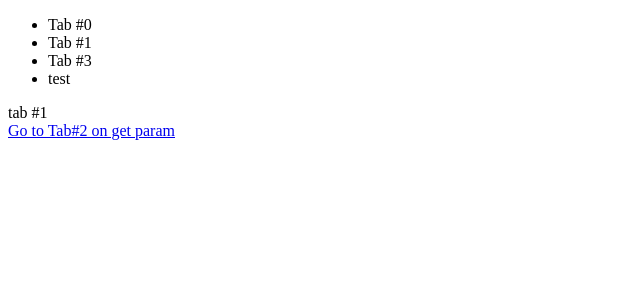
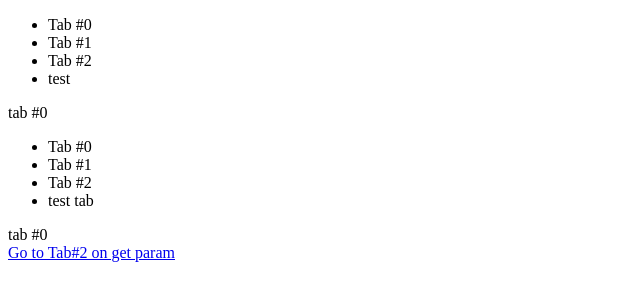
Before and after one commit to fatihgvn/tabPages, a plain HTML site: page tabPage.html in a window 1280 px wide. Shown: the whole page, without its empty margins (0-640 px from the left). Drawn offline with Linux system fonts and the light colour scheme.

Commit message:
fixed init function bugs

```diff
--- a/js/tabPage.js
+++ b/js/tabPage.js
@@ -8,7 +8,7 @@ var tabPage = function(selector){
         defaultTab: 0,
         getSource: "tab"
     };
-
+    var initComplate = false;
     var _this = this;
     this.datas.tp = document.querySelector(selector);
     this.datas.tp.querySelectorAll("ul li").forEach(function(el){
@@ -27,10 +27,11 @@ var tabPage = function(selector){
         _this.datas.tabs[tpid].classList.add("active");
     }
 
+    for(var i = 0; i<this.datas.tp.children.length;i++)
+        if (this.datas.tp.children[i].tagName == "DIV")
+            this.datas.tabs.push(this.datas.tp.children[i]);
+
     this.init = function(){
-        for(var i = 0; i<this.datas.tp.children.length;i++)
-            if (this.datas.tp.children[i].tagName == "DIV")
-                this.datas.tabs.push(this.datas.tp.children[i]);
 
         this.datas.menu.forEach(function(element,index){
             element.setAttribute("tp-id",index);
@@ -38,6 +39,13 @@ var tabPage = function(selector){
             element.addEventListener("click",function(){menuclickfunction(this,_this)});
 
         });
+        var ci = parseInt(findGetParameter(this.datas.getSource));
+        if(ci != null && ci != undefined && this.datas.menu[ci] != undefined && ci != NaN)
+            this.datas.menu[ci].click();
+        else
+            this.datas.menu[this.datas.defaultTab].click();
+            initComplate = true;
+        return this;
     }
 
     this.goIndex = function (index){
@@ -61,7 +69,7 @@ var tabPage = function(selector){
         var tpid = this.datas.menu.length;
         nmenu.innerHTML = mhtml; ntab.innerHTML = thtml; // insert html codes
         nmenu.setAttribute("tp-id",tpid); // add tp-id value
-        nmenu.addEventListener("click",function(){menuclickfunction(this,_this)}); // add new click event
+        if(initComplate) nmenu.addEventListener("click",function(){menuclickfunction(this,_this)}); // add new click event
         this.datas.tp.querySelector("ul").appendChild(nmenu); this.datas.tp.appendChild(ntab); // append dom childs
         this.datas.menu.push(nmenu); this.datas.tabs.push(ntab); // add object datas
         return tpid; // return tab id
@@ -70,27 +78,16 @@ var tabPage = function(selector){
     this.removeTab = function(tpid){
         this.datas.menu[tpid].remove();
         this.datas.tabs[tpid].remove();
+        return false;
     }
 
     this.setTabName = function(name,tpid){
-        console.log(this.datas.menu);
-
         this.datas.menu[tpid].innerHTML = name;
+        return this;
     }
 
     this.setTabContent = function(html,tpid){
         this.datas.tabs[tpid].innerHTML = html;
-    }
-
-    this.run = function(){
-        this.init();
-        var ci = parseInt(findGetParameter(this.datas.getSource));
-
-        if(ci != null && ci != undefined && this.datas.menu[ci] != undefined)
-            this.datas.menu[ci].click();
-        else
-            this.datas.menu[this.datas.defaultTab].click();
-
         return this;
     }
 
--- a/tabPage.html
+++ b/tabPage.html
@@ -8,7 +8,23 @@
     <link rel="stylesheet" href="css/tabPage.css">
 </head>
 <body>
-    <div id="tabpage">
+    <div id="tabpage" class="tp">
+        <ul>
+            <li>Tab #0</li>
+            <li>Tab #1</li>
+            <li>Tab #2</li>
+        </ul>
+        <div>
+            tab #0
+        </div>
+        <div>
+            tab #1
+        </div>
+        <div>
+            tab #2
+        </div>
+    </div>
+    <div id="tabpage" class="tp2">
         <ul>
             <li>Tab #0</li>
             <li>Tab #1</li>
@@ -25,17 +41,20 @@
         </div>
     </div>
     <a href="?tab1=2">Go to Tab#2 on get param</a>
-    <script src="js/tabPage.min.js"></script>
+    <script src="js/tabPage.js"></script>
     <script>
 
-    var tp = new tabPage("#tabpage").defaultTab(1).getSource("tab1").run();
+    var tp2 = new tabPage(".tp2").defaultTab(0).getSource("tab2").init();
+    tp2.addTab("test tab","testing tab");
 
-    var tab3 = tp.addTab("Tab #3"); // add new panel
-    tp.removeTab(2);
-    var tab4 = tp.addTab("Tab #4");
 
-    tp.setTabName("test",tab4);
-    tp.setTabContent("<h3>test</h3>",tab4);
+    var tp = new tabPage(".tp").defaultTab(0).getSource("tab1");
+    var tab3 = tp.addTab("Tab #3","tab3 testi");
+    tp.setTabContent("<h3>test</h3>",tab3);
+    tp.setTabName("test",tab3);
+    tp.init();
+
+
 
     </script>
 </body>
```
Also changed, not shown: js/tabPage.min.js.
